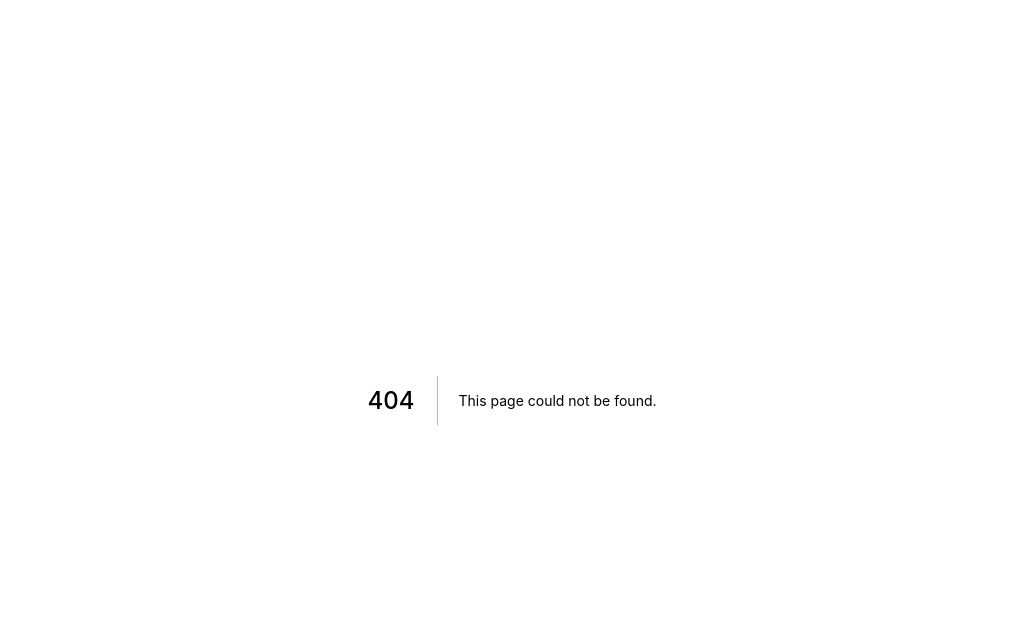
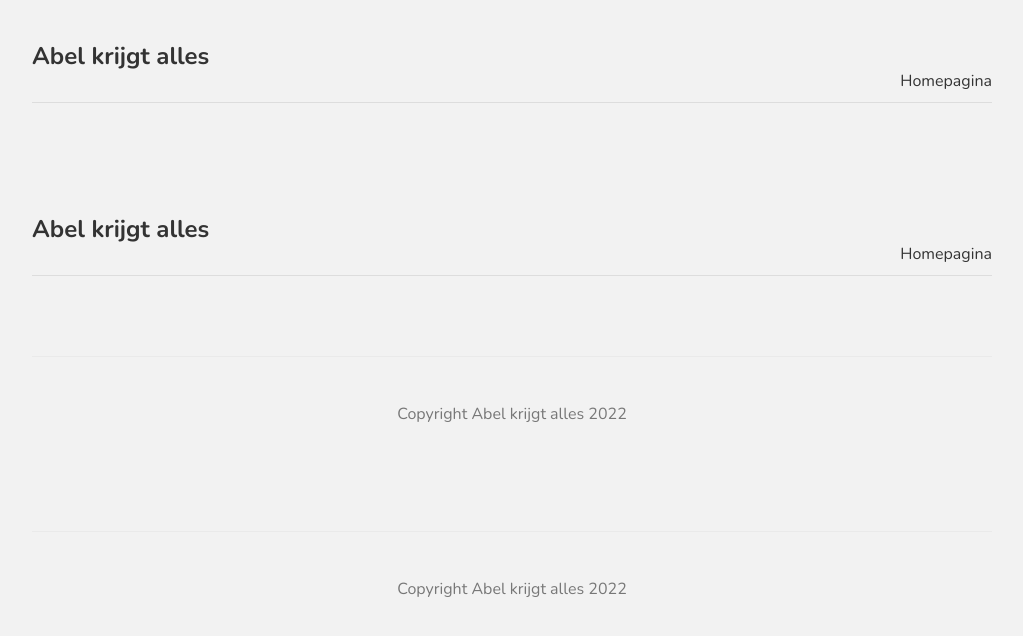
Before and after one commit to Abelkrijgtalles/abelkrijgtalles.github.io, a Next.js app: page /components/Layout in a window 1280 px wide. Before the commit this address had no page. Shown: the top 636 px of the page, without its empty margins (128-1151 px from the left). Built offline with nearby package versions, Linux system fonts and the light colour scheme.

Commit message:
added navbar and footer

```diff
--- a/pages/_app.js
+++ b/pages/_app.js
@@ -1,7 +1,12 @@
 import '../styles/globals.css'
+import Layout from './components/Layout'
 
 function MyApp({ Component, pageProps }) {
-  return <Component {...pageProps} />
+  return (
+    <Layout>
+      <Component {...pageProps} />
+    </Layout>
+  )
 }
 
 export default MyApp
--- /dev/null
+++ b/pages/components/Footer.js
@@ -0,0 +1,10 @@
+const Footer = () => {
+    let date = new Date().getFullYear();
+    return (
+        <footer>
+            <p>Copyright Abel krijgt alles { date }</p>
+        </footer>
+    );
+}
+
+export default Footer;
--- /dev/null
+++ b/pages/components/Layout.js
@@ -0,0 +1,14 @@
+import Footer from "./Footer";
+import NavBar from "./NavBar";
+
+const Layout = ({ children }) => {
+    return (
+        <div className="content">
+            <NavBar/>
+            { children }
+            <Footer/>
+        </div>
+    );
+}
+
+export default Layout;
--- /dev/null
+++ b/pages/components/NavBar.js
@@ -0,0 +1,14 @@
+import Link from "next/link";
+
+const NavBar = () => {
+    return (
+        <nav>
+            <div className="logo">
+                <h1>Abel krijgt alles</h1>
+            </div>
+            <Link href="/"><a>Homepagina</a></Link>
+        </nav>
+    );
+}
+
+export default NavBar;
```
